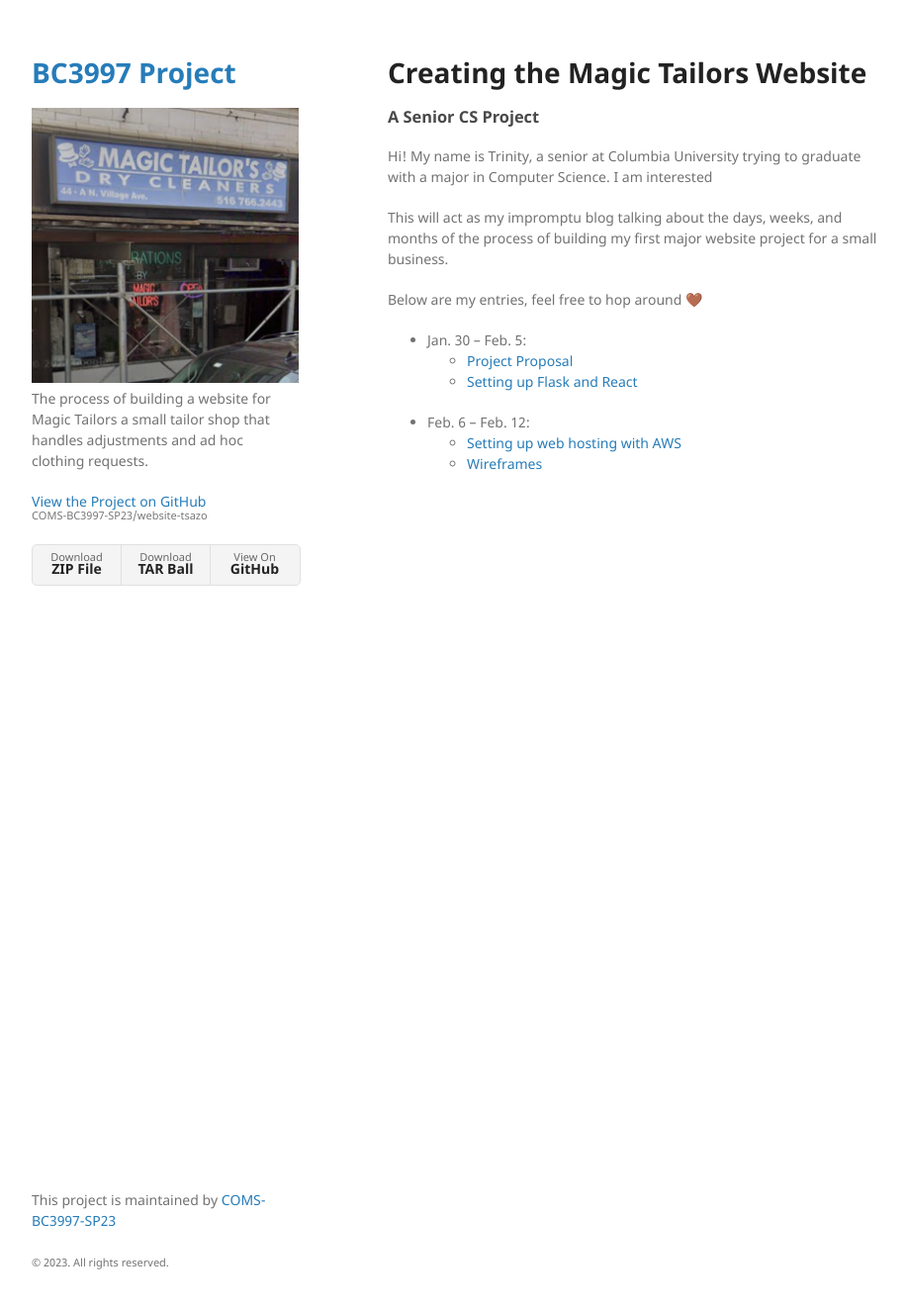
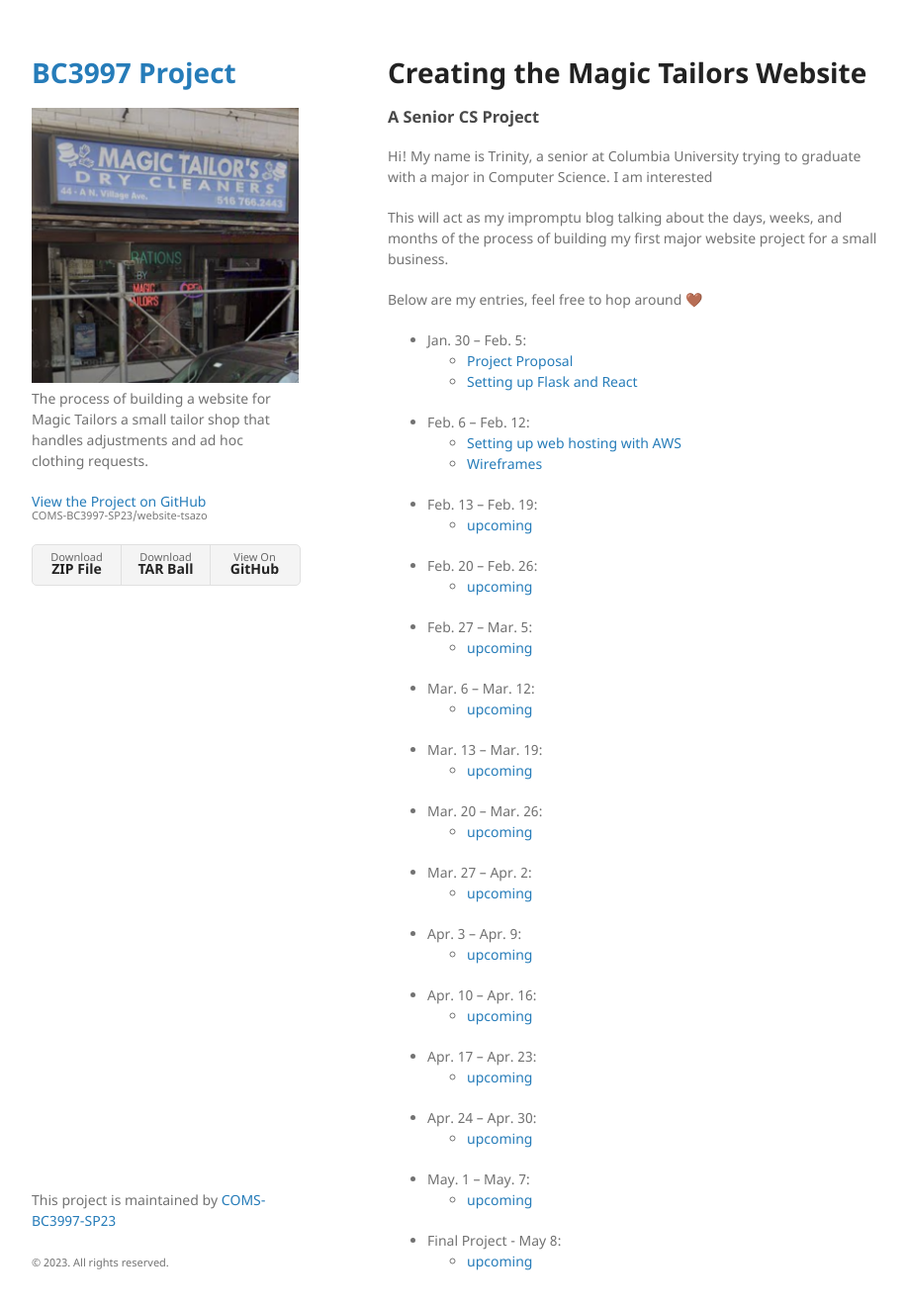
Before and after one commit to COMS-BC3997-SP23/website-tsazo, a Jekyll site: the page built from index.md, in a window 1280 px wide and 1355 px high. Shown: the top 1323 px of the window at 99% size, without its empty margins (178-1095 px from the left). Built offline with Jekyll 4.4.1, drawn with Linux system fonts in a browser that asks for light colours; our own code applies the rules of GitHub Pages for plain Markdown files.

Commit message:
Added all dates

```diff
--- a/index.md
+++ b/index.md
@@ -18,3 +18,29 @@ Below are my entries, feel free to hop around 🤎
 - Feb. 6 – Feb. 12:
   - [Setting up web hosting with AWS](./pages/aws-setup.html)
   - [Wireframes](./pages/wireframes.html)
+- Feb. 13 – Feb. 19:
+  - [upcoming](index.html)
+- Feb. 20 – Feb. 26:
+  - [upcoming](index.html)
+- Feb. 27 – Mar. 5:
+  - [upcoming](index.html)
+- Mar. 6 – Mar. 12:
+  - [upcoming](index.html)
+- Mar. 13 – Mar. 19:
+  - [upcoming](index.html)
+- Mar. 20 – Mar. 26:
+  - [upcoming](index.html)
+- Mar. 27 – Apr. 2:
+  - [upcoming](index.html)
+- Apr. 3 – Apr. 9:
+  - [upcoming](index.html)
+- Apr. 10 – Apr. 16:
+  - [upcoming](index.html)
+- Apr. 17 – Apr. 23:
+  - [upcoming](index.html)
+- Apr. 24 – Apr. 30:
+  - [upcoming](index.html)
+- May. 1 – May. 7:
+  - [upcoming](index.html)
+- Final Project - May 8:
+  - [upcoming](index.html)
```
